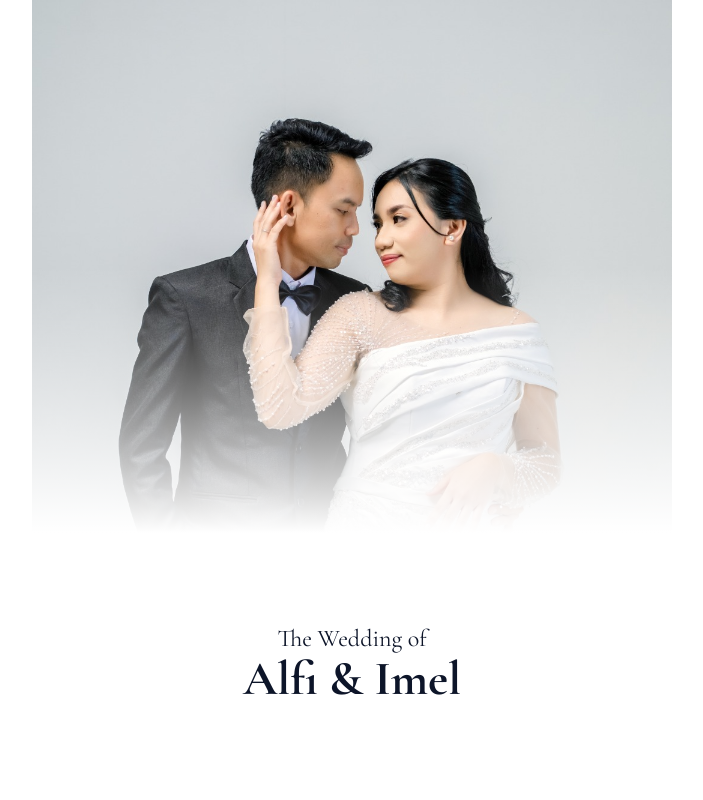
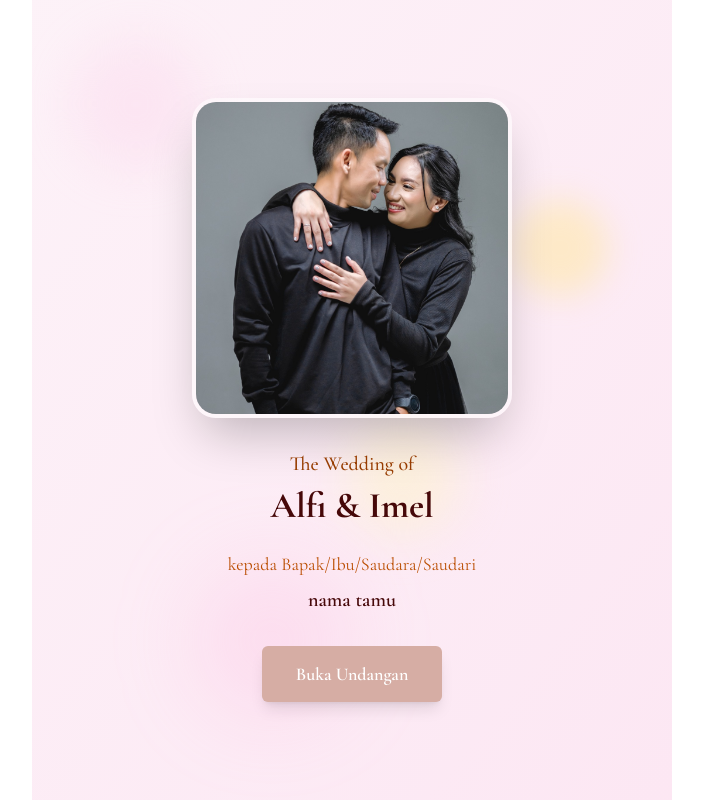
Before and after one commit to Anthasss/alvi-imel-wedding-invitation, a React (Vite) app: page / in a window 1280 px wide. Shown: the top 800 px of the page, without its empty margins (288-991 px from the left). Built offline with nearby package versions, Linux system fonts and the light colour scheme.

Commit message:
added landing

```diff
--- a/src/App.jsx
+++ b/src/App.jsx
@@ -1,4 +1,5 @@
 import "./App.css";
+import LandingCover from "./components/landingComponents/LandingCover.jsx";
 import Cover from "./components/coverComponents/Cover.jsx";
 import Verse from "./components/verseComponents/verse.jsx";
 import GroomBrideIntro from "./components/GroomBrideIntroComponents/GroomBrideIntro.jsx";
@@ -9,6 +10,8 @@ import Footer from "./components/footerComponents/Footer.jsx";
 
 function App() {
   return (
+    <>
+      <LandingCover />
       <div className="md:px-20 lg:px-80 flex flex-col gap-y-24 items-center justify-center w-full bg-white">
         <Cover />
         <Verse />
@@ -18,6 +21,7 @@ function App() {
         <DigitalGift />
         <Footer />
       </div>
+    </>
   );
 }
 
--- a/src/components/footerComponents/Footer.jsx
+++ b/src/components/footerComponents/Footer.jsx
@@ -19,11 +19,7 @@ export default function Footer() {
         </svg>
       </div>
 
-      <motion.div
-        initial={{ opacity: 0, y: 30 }}
-        whileInView={{ opacity: 1, y: 0 }}
-        transition={{ duration: 0.8, delay: 0.2 }}
-        viewport={{ once: true }}
+      <div
         className="py-16 bg-[#d6ada4]"
       >
         <div className="max-w-4xl mx-auto px-4 text-center">
@@ -47,7 +43,7 @@ export default function Footer() {
             Alfi & Imel
           </div>
         </div>
-      </motion.div>
+      </div>
     </motion.div>
   );
 }
--- /dev/null
+++ b/src/components/landingComponents/LandingCover.jsx
@@ -0,0 +1,128 @@
+// eslint-disable-next-line no-unused-vars
+import { motion } from 'framer-motion';
+import { useState, useEffect } from 'react';
+
+export default function LandingCover() {
+  const [isVisible, setIsVisible] = useState(true);
+  const [isExiting, setIsExiting] = useState(false);
+
+  // Set initial body overflow to hidden on component mount
+  useEffect(() => {
+    document.body.style.overflow = 'hidden';
+
+    // Cleanup function to restore scroll if component unmounts
+    return () => {
+      document.body.style.overflow = 'auto';
+    };
+  }, []);
+
+  const handleOpenInvitation = () => {
+    setIsExiting(true);
+    // Delay hiding the component to allow fade animation to complete
+    setTimeout(() => {
+      setIsVisible(false);
+      // Re-enable scrolling
+      document.body.style.overflow = 'auto';
+      // Scroll to top of the page
+      window.scrollTo({ top: 0, behavior: 'smooth' });
+    }, 800); // Match the animation duration
+  };
+
+  if (!isVisible) {
+    return null;
+  }
+
+  return (
+    <div className="fixed inset-0 z-50 md:px-20 lg:px-80">
+      <motion.div
+        initial={{ opacity: 0, scale: 0.95 }}
+        animate={{ opacity: isExiting ? 0 : 1, scale: isExiting ? 0.95 : 1 }}
+        transition={{ duration: 0.8 }}
+        className="relative flex flex-col items-center justify-center h-screen w-full bg-gradient-to-br from-pink-50 to-pink-100 overflow-hidden"
+      >
+        {/* Decorative background elements */}
+        <div className="absolute top-10 left-10 w-32 h-32 bg-pink-200/30 rounded-full blur-xl"></div>
+        <div className="absolute top-1/4 right-16 w-24 h-24 bg-amber-200/40 rounded-full blur-lg"></div>
+        <div className="absolute bottom-20 left-1/4 w-40 h-40 bg-pink-300/20 rounded-full blur-2xl"></div>
+        <div className="absolute bottom-1/3 right-1/3 w-28 h-28 bg-amber-100/50 rounded-full blur-xl"></div>
+
+        {/* Image container */}
+        <motion.div
+          initial={{ opacity: 0, y: 30 }}
+          animate={{ opacity: 1, y: 0 }}
+          transition={{ duration: 0.8, delay: 0.3 }}
+          className="relative z-10 mb-8"
+        >
+          <div className="w-64 h-64 sm:w-80 sm:h-80 rounded-3xl shadow-2xl overflow-hidden border-4 border-white/50">
+            <img
+              src="/gallery/g6.jpeg"
+              alt="Wedding couple"
+              className="w-full h-full object-cover"
+            />
+          </div>
+        </motion.div>
+
+        {/* Text and button container */}
+        <motion.div
+          initial={{ opacity: 0, y: 30 }}
+          animate={{ opacity: 1, y: 0 }}
+          transition={{ duration: 0.8, delay: 0.5 }}
+          className="relative z-10 flex flex-col items-center justify-center text-center px-8"
+        >
+          {/* "The wedding of" */}
+          <motion.p
+            initial={{ opacity: 0, y: 20 }}
+            animate={{ opacity: 1, y: 0 }}
+            transition={{ duration: 0.8, delay: 0.6 }}
+            className="text-lg sm:text-xl text-amber-800 mb-2 font-medium"
+          >
+            The Wedding of
+          </motion.p>
+
+          {/* Names */}
+          <motion.h1
+            initial={{ opacity: 0, y: 20 }}
+            animate={{ opacity: 1, y: 0 }}
+            transition={{ duration: 0.8, delay: 0.7 }}
+            className="text-3xl sm:text-4xl font-bold text-red-950 mb-6"
+          >
+            Alfi & Imel
+          </motion.h1>
+
+          {/* Kepada */}
+          <motion.p
+            initial={{ opacity: 0, y: 20 }}
+            animate={{ opacity: 1, y: 0 }}
+            transition={{ duration: 0.8, delay: 0.8 }}
+            className="text-base sm:text-lg text-amber-700 mb-2"
+          >
+            kepada Bapak/Ibu/Saudara/Saudari
+          </motion.p>
+
+          {/* Nama tamu */}
+          <motion.p
+            initial={{ opacity: 0, y: 20 }}
+            animate={{ opacity: 1, y: 0 }}
+            transition={{ duration: 0.8, delay: 0.9 }}
+            className="text-lg sm:text-xl text-red-950 mb-8 font-semibold"
+          >
+            nama tamu
+          </motion.p>
+
+          {/* Open invitation button */}
+          <motion.button
+            initial={{ opacity: 0, y: 20 }}
+            animate={{ opacity: 1, y: 0 }}
+            transition={{ duration: 0.8, delay: 1.0 }}
+            whileHover={{ scale: 1.05 }}
+            whileTap={{ scale: 0.95 }}
+            onClick={handleOpenInvitation}
+            className="bg-[#d6ada4] text-white px-8 py-3 rounded-md font-semibold text-lg shadow-lg hover:shadow-xl transition-all duration-300 border-2 border-transparent hover:border-white/30"
+          >
+            Buka Undangan
+          </motion.button>
+        </motion.div>
+      </motion.div>
+    </div>
+  );
+}
```
Lines whose indentation alone changed are shown as unchanged.
